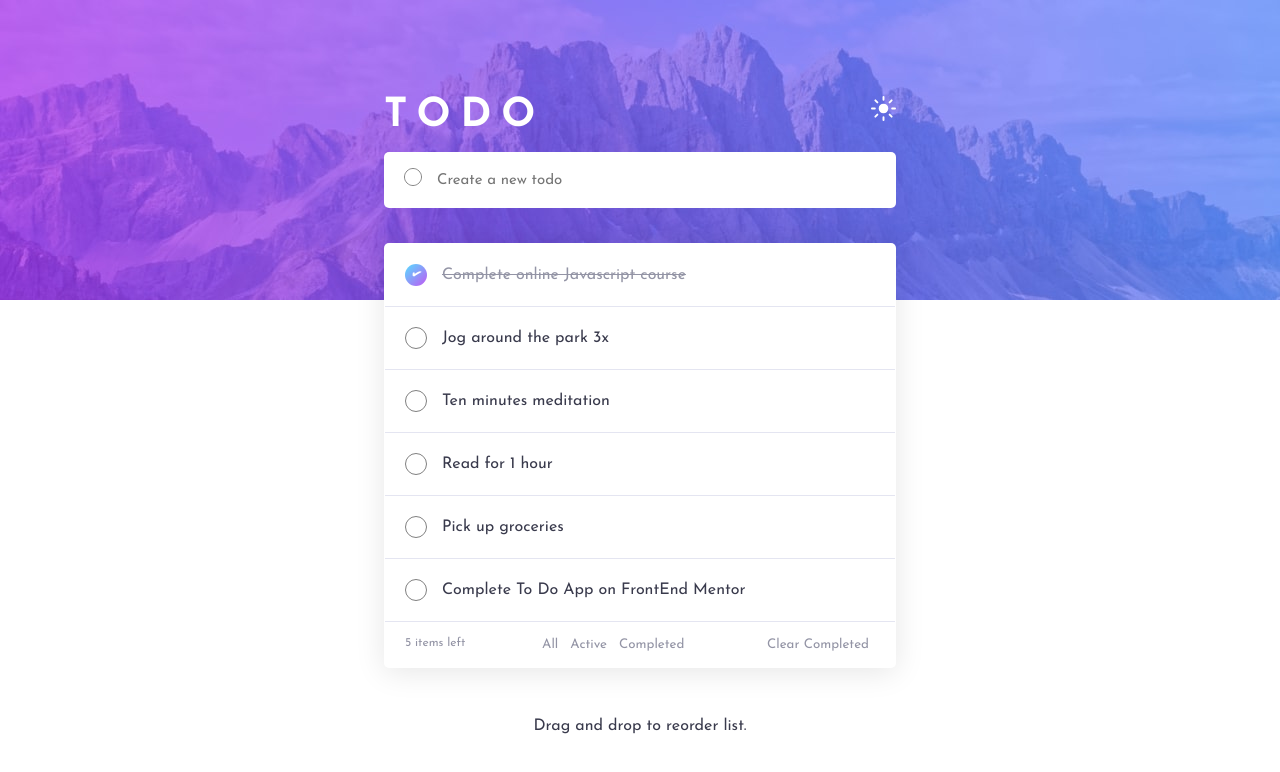
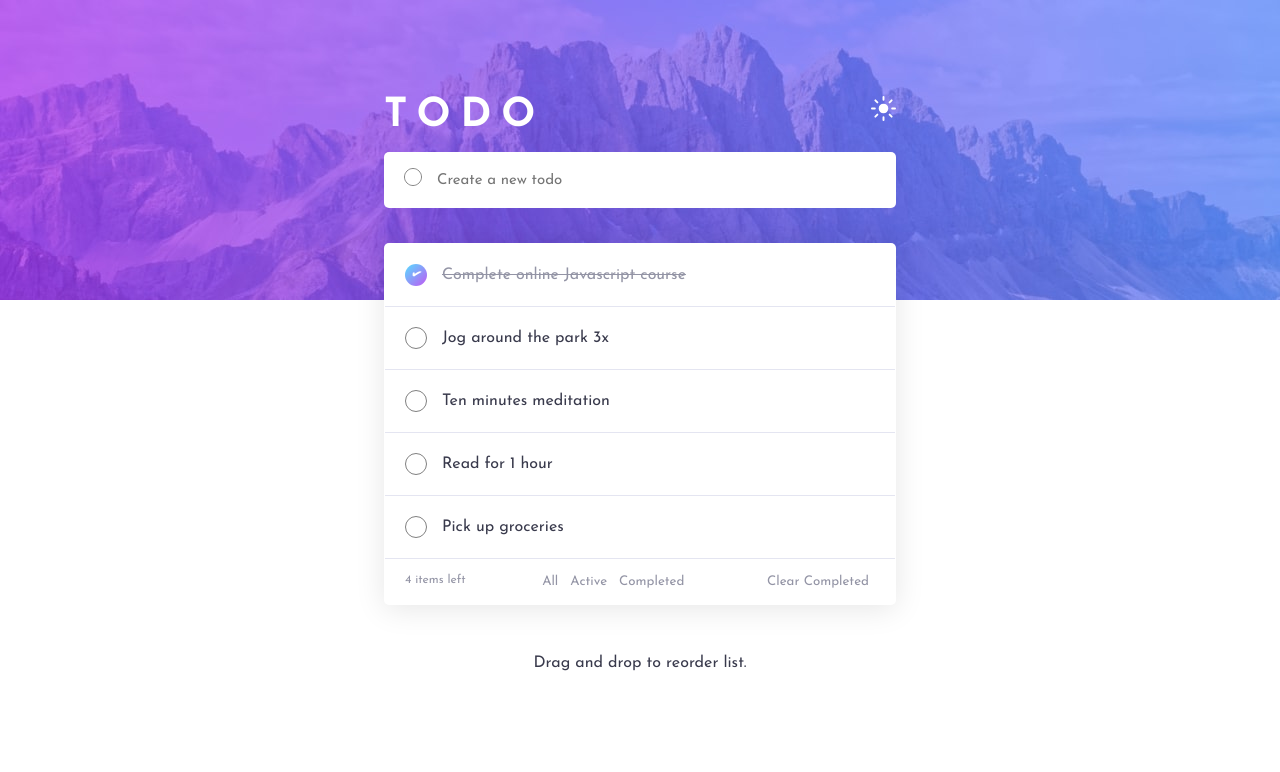
Before and after one commit to saki1994/react-todo-app, a React (Create React App) app: page / in a window 1280 px wide. Shown: the top 772 px of the page. Built offline with nearby package versions, Linux system fonts and the light colour scheme.

Commit message:
remove one item

```diff
--- a/src/components/data.js
+++ b/src/components/data.js
@@ -23,11 +23,6 @@ const dataList =  [
         text: "Pick up groceries",
         id: 4,
         listStatus: false,
-      },
-      {
-        text: "Complete To Do App on FrontEnd Mentor",
-        id: 5,
-        listStatus: false,
       }
 ]
 
```
